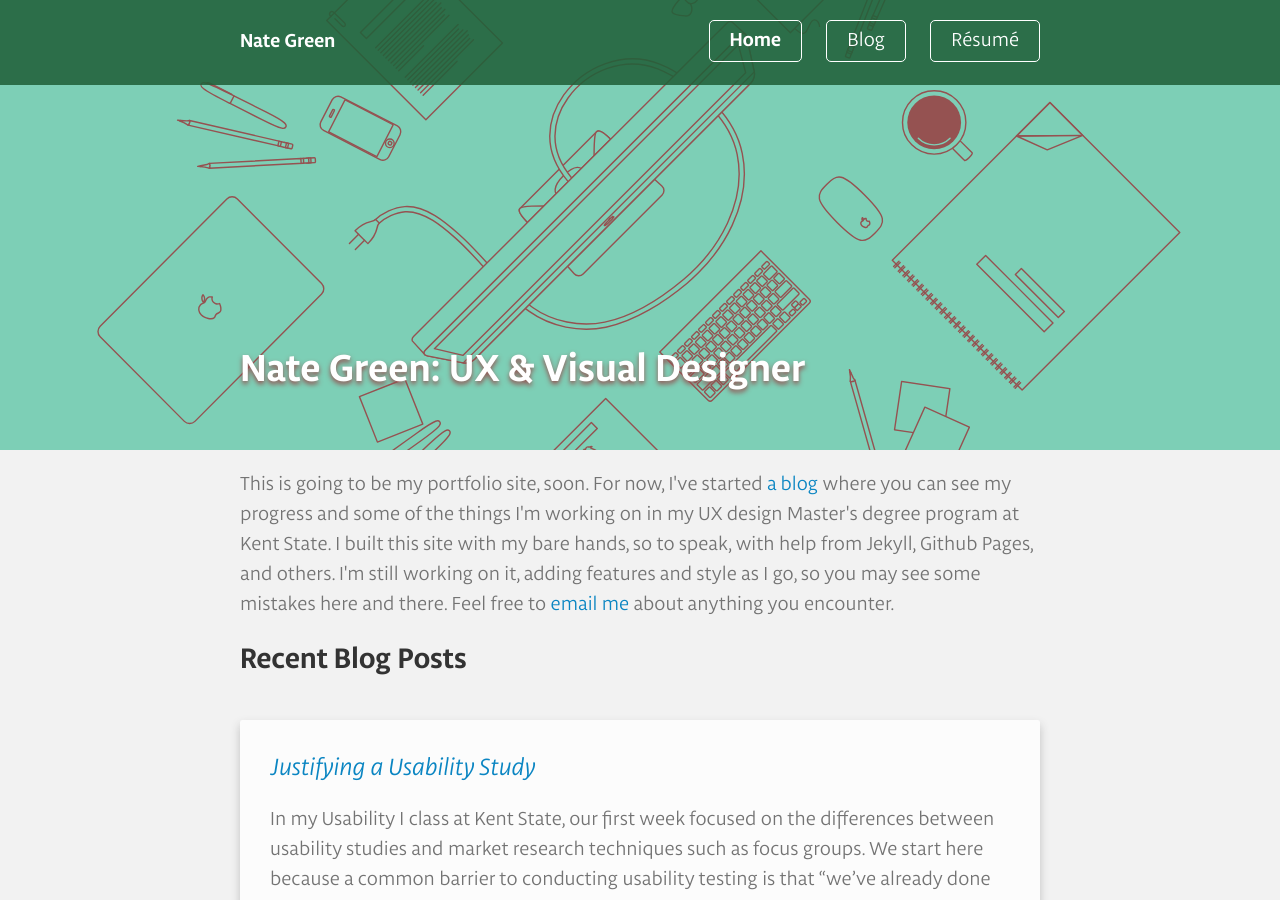
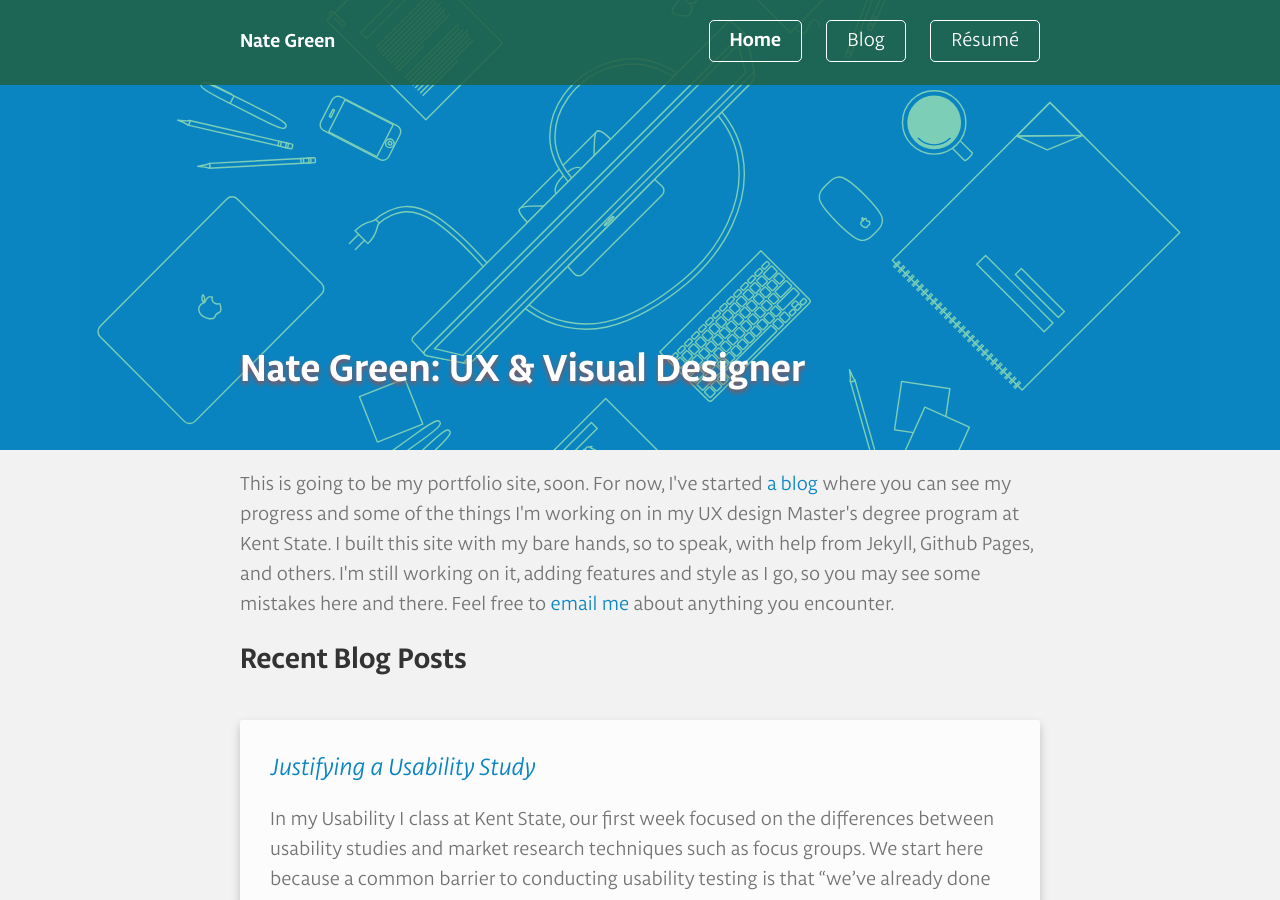
Before and after one commit to nategreen/old-website, a Jekyll site: the page built from index.html, in a window 1280 px wide and 900 px high. Built offline with Jekyll 4.4.1, drawn with Linux system fonts in a browser that asks for light colours; nearby versions of some CDN libraries; some web fonts are replaced.

Commit message:
change colors in homepage masthead

```diff
--- a/_sass/_home-page.scss
+++ b/_sass/_home-page.scss
@@ -2,7 +2,7 @@
   min-height: 50vh;
   padding-top: calc(#{50vh / 2});
   padding-bottom: 2rem;
-  background-color: $teal;
+  background-color: $blue;
   background-image: url(/images/tools.svg);
   background-position: center calc(-10vw + 2vh);
   background-repeat: no-repeat;
--- a/css/main.scss
+++ b/css/main.scss
@@ -20,7 +20,7 @@ $marsala: hsla(1, 30%, 45%, 1.0);
 $white: hsla(0, 0%, 100%, 1.0);
 $off-white: hsla(0, 0%, 99%, 1.0);
 $teal: hsla(162, 46%, 65%, 1.0);
-$nate-green: hsla(145, 50%, 25%, 1.0);
+$nate-green: hsla(155, 50%, 25%, 1.0);
 
 // Theme Color Variables
 
```
Also changed, not shown: images/tools.svg.
